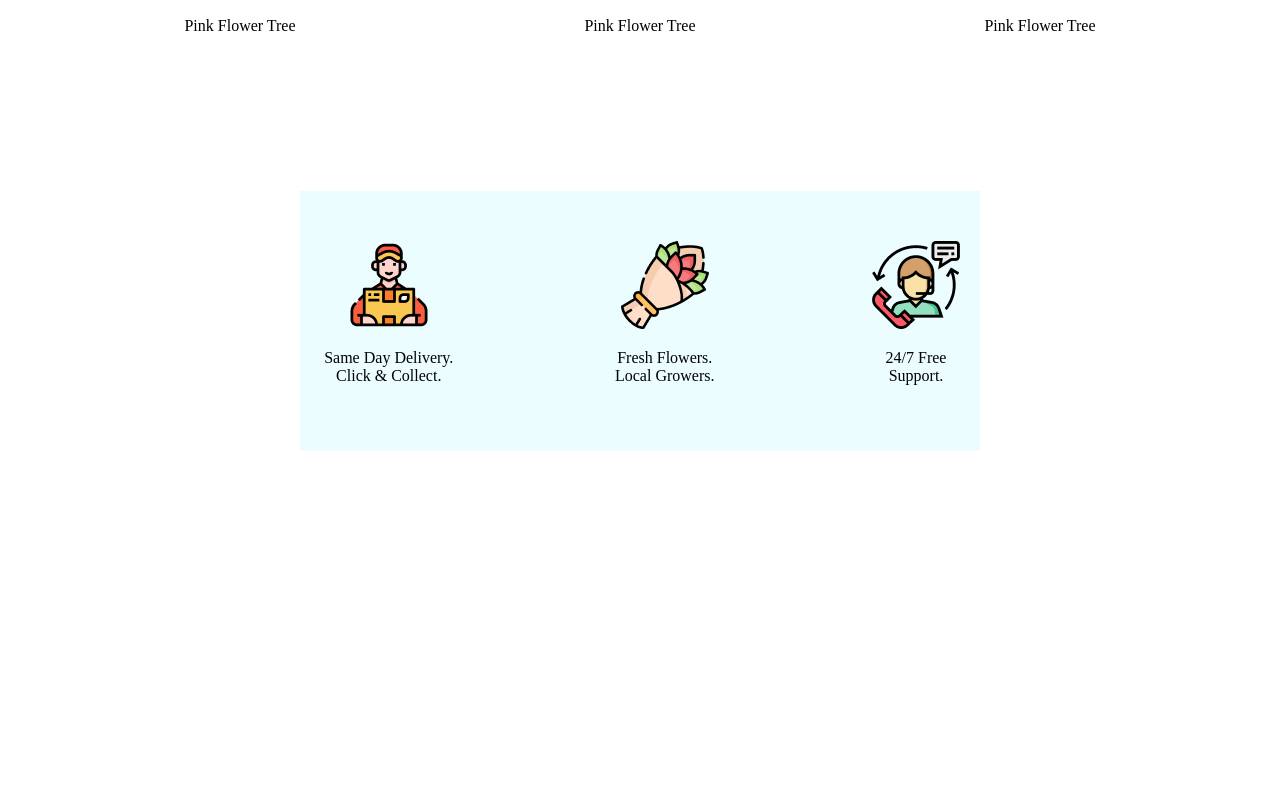
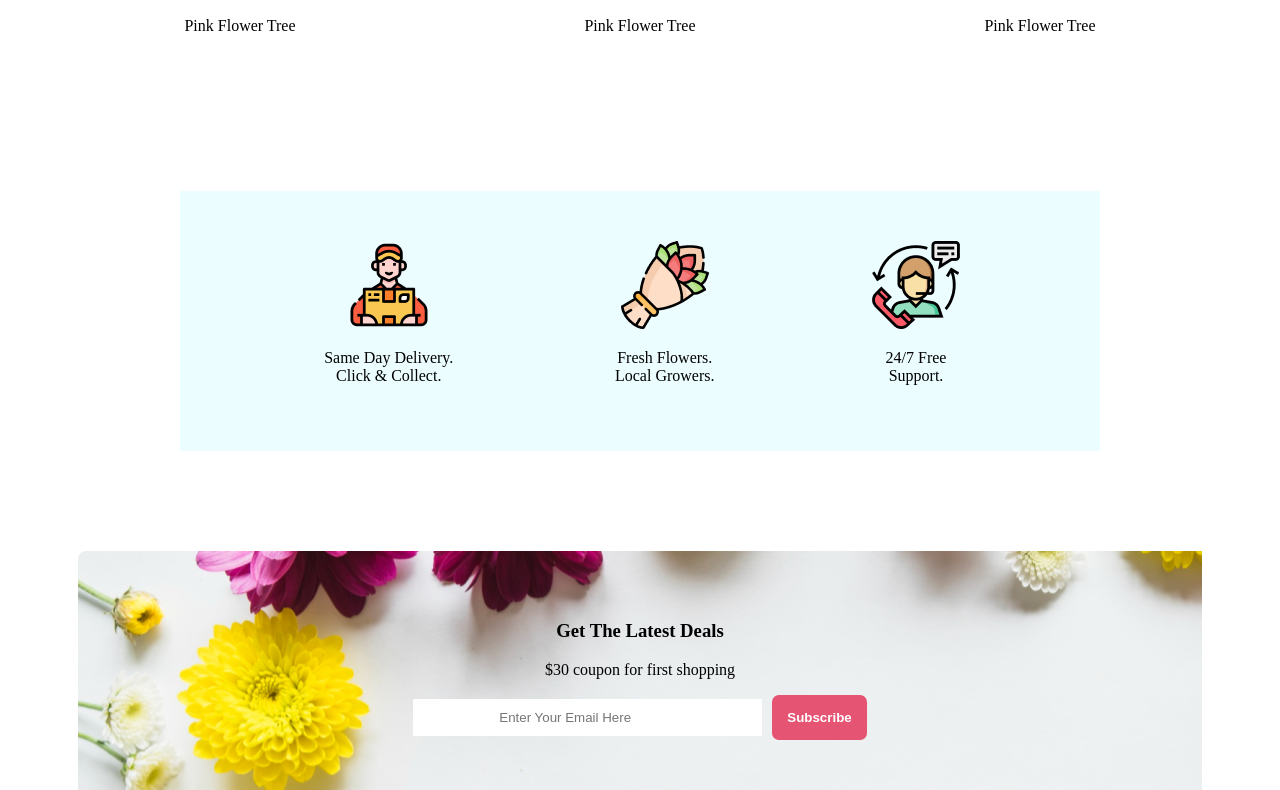
Before and after one commit to Ruhit27/flower-shop, a plain HTML site: page index.html in a window 1280 px wide. Shown: the part 1387-2177 px from the top of the page. Before the commit the page ends 1838 px from the top, so only its background shows below. Drawn offline with Linux system fonts and the light colour scheme.

```diff
--- a/index.html
+++ b/index.html
@@ -59,5 +59,22 @@
        </section>
     </section>
     <!-- service section done -->
+
+    <section class="sub-wrapper">
+      <section class="sub">
+        <div>
+          <h1>Get The Latest Deals</h1>
+          <p>$30 coupon for first shopping</p>
+        </div>
+        <div class="email">
+          <div>
+          <input class="input" type="email" placeholder="Enter Your Email Here" name="" id="">
+          </div>
+          <div>
+            <button class="primaryBtn">Subscribe</button>
+          </div>
+        </div>
+      </section>
+    </section>
 </body>
 </html>
--- a/style.css
+++ b/style.css
@@ -93,7 +93,7 @@ body{
     text-align: center;
     margin-top: 140px;
     background-color: #EBFDFF;
-    padding: 50px 20px;
+    padding: 50px 140px;
     width: 50%;
 }
 
@@ -101,3 +101,31 @@ body{
     display: flex;
     justify-content: center;
 }
+
+/* service done  */
+.sub{
+    text-align: center;
+    margin-top: 100px;
+    padding: 50px;
+    background-image: url('./Flower Asset/Rectangle\ 9.png');
+    background-repeat: no-repeat;
+    width: 80%;
+}
+
+.email{
+    display: flex;
+    justify-content: center;
+    gap: 10px;
+    align-items: center;
+}
+
+.input{
+    padding: 10px 85px;
+    border: 1px solid white;
+
+}
+
+.sub-wrapper{
+    display: flex;
+    justify-content: center;
+}
```
